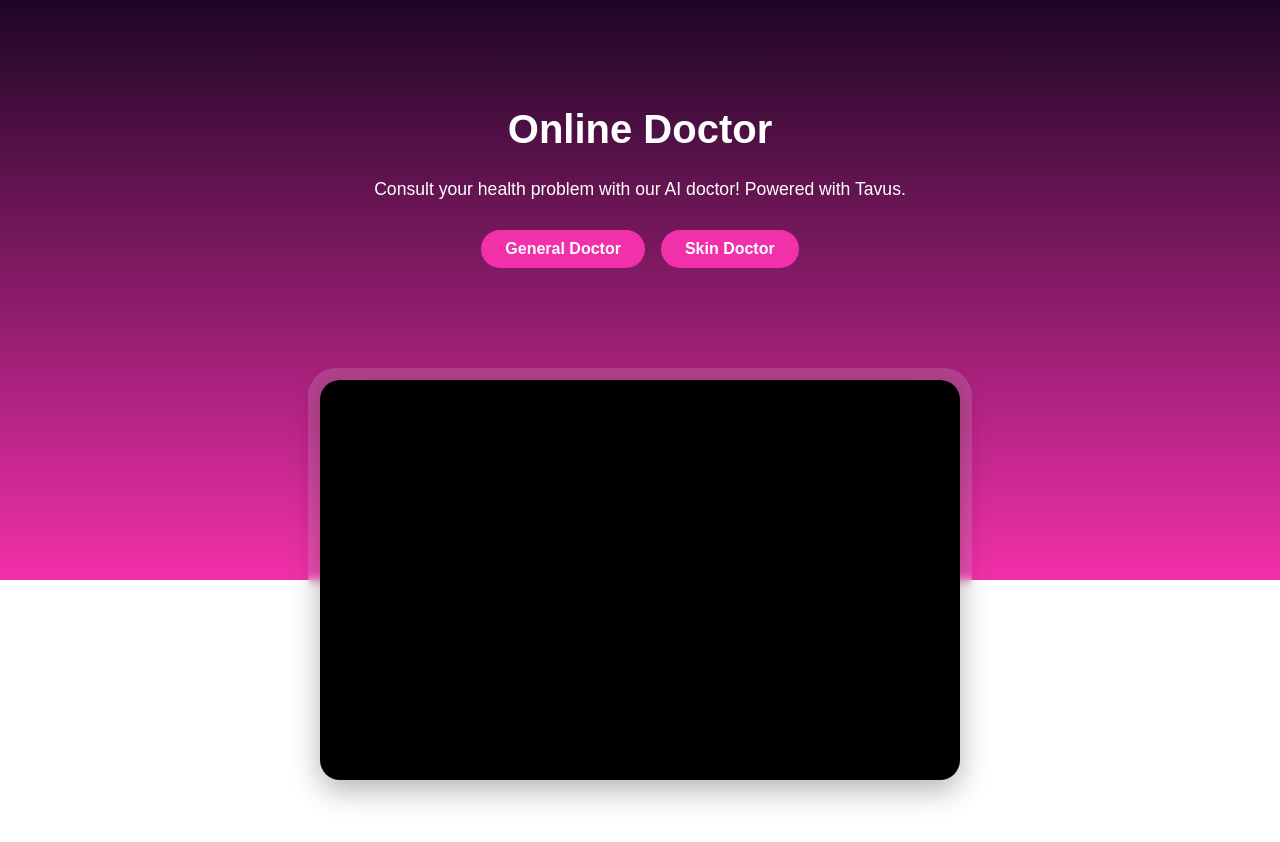
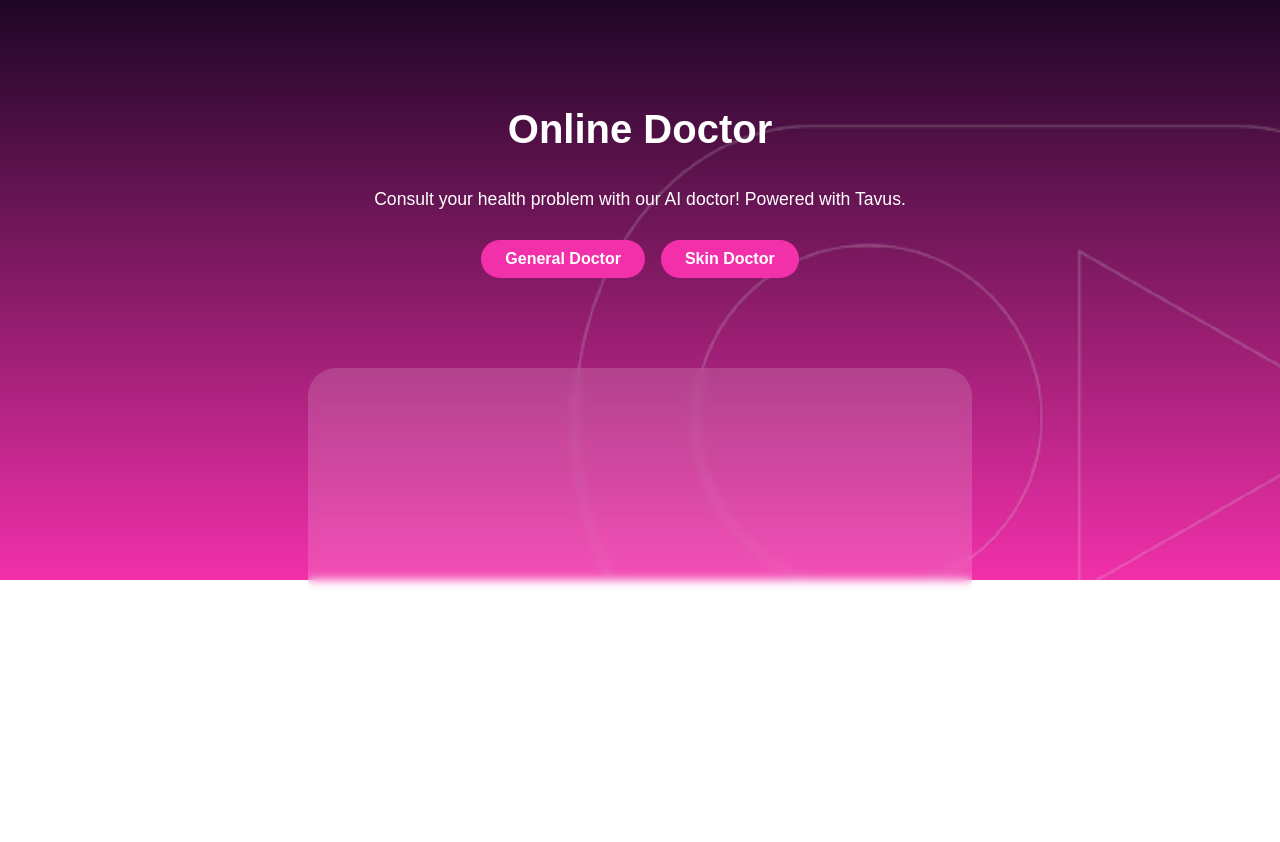
Before and after one commit to caleb-pena/health-consultation-with-tavus, a React (Create React App) app: page / in a window 1280 px wide. Shown: the top 842 px of the page. Built offline with nearby package versions, Linux system fonts and the light colour scheme; no server answers.

Commit message:
style: background image

```diff
--- a/src/App.css
+++ b/src/App.css
@@ -76,7 +76,7 @@ p {
 #video-frame {
   position: relative;
   z-index: 1;
-  height: 50vh;
+  height: 100%;
   width: 100%;
   border-radius: 20px;
   overflow: hidden;
@@ -91,9 +91,30 @@ p {
 }
 
 .top {
+  position: relative;
   padding-top: 80px;
   width: 100%;
   height: 50vh;
   min-height: 500px;
   background: linear-gradient(to bottom, #1E0626, #F230AA);
+  display: flex;
+  flex-direction: column;
+  align-items: center;
+  color: white;
+  overflow: hidden;
 }
+
+.background-image {
+  position: absolute;
+  top: 20%;
+  left: 80%;
+  transform: translateX(-50%);
+  width: 900px;
+  height: auto;
+  opacity: 0.2;
+  z-index: 0;
+}
+
+.top > *:not(.background-image) {
+  z-index: 1;
+}
--- a/src/App.js
+++ b/src/App.js
@@ -395,6 +395,7 @@ function App() {
   return (
     <div className="App">
       <div className="top">
+        <img src={require("./logo-tavus.png")} alt="background" className="background-image" />
         <h1>Online Doctor</h1>
         <p>Consult your health problem with our AI doctor! Powered with Tavus.</p>
         <div className="button-container">
```
Also changed, not shown: src/logo-tavus.png (added).
